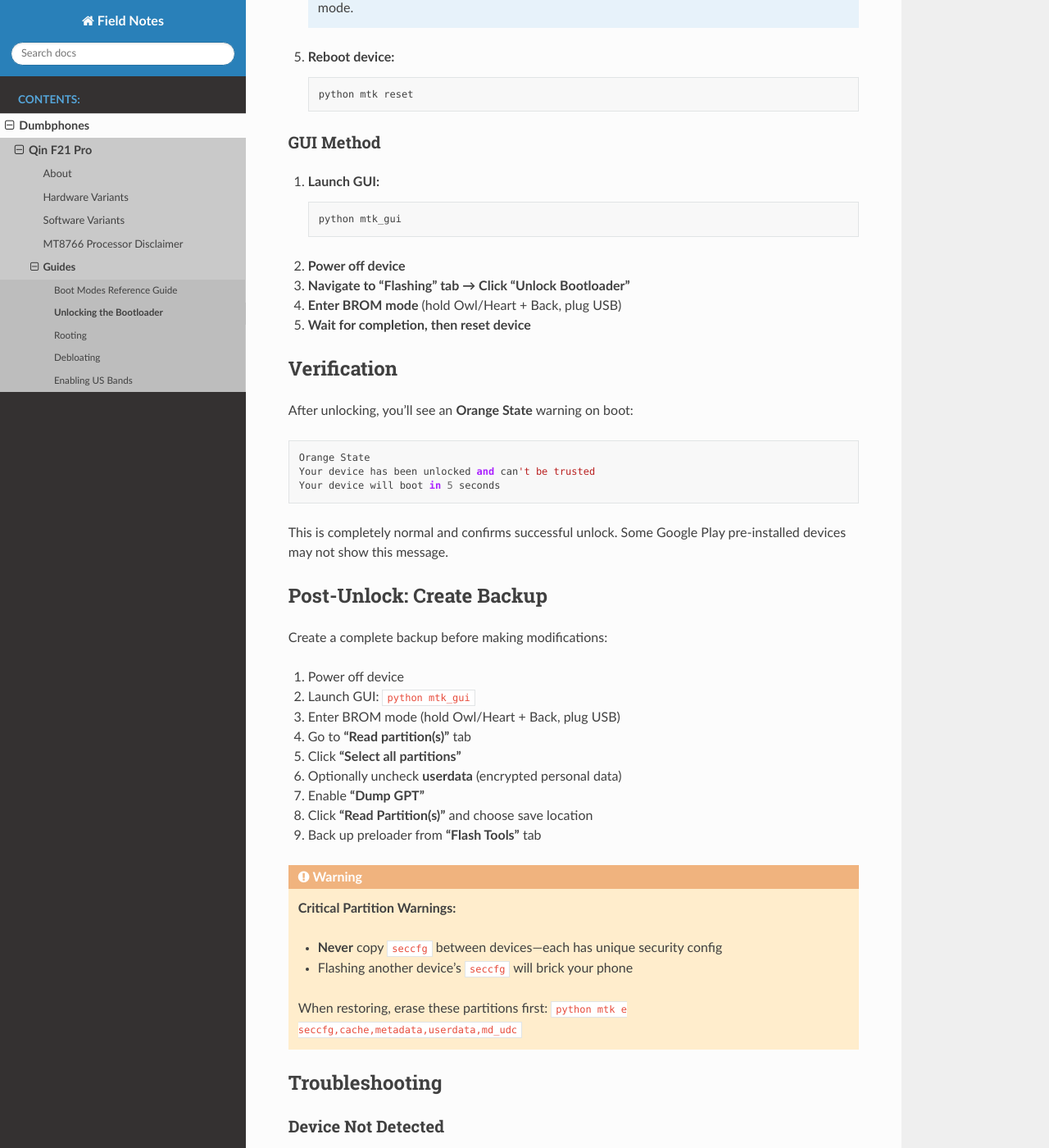
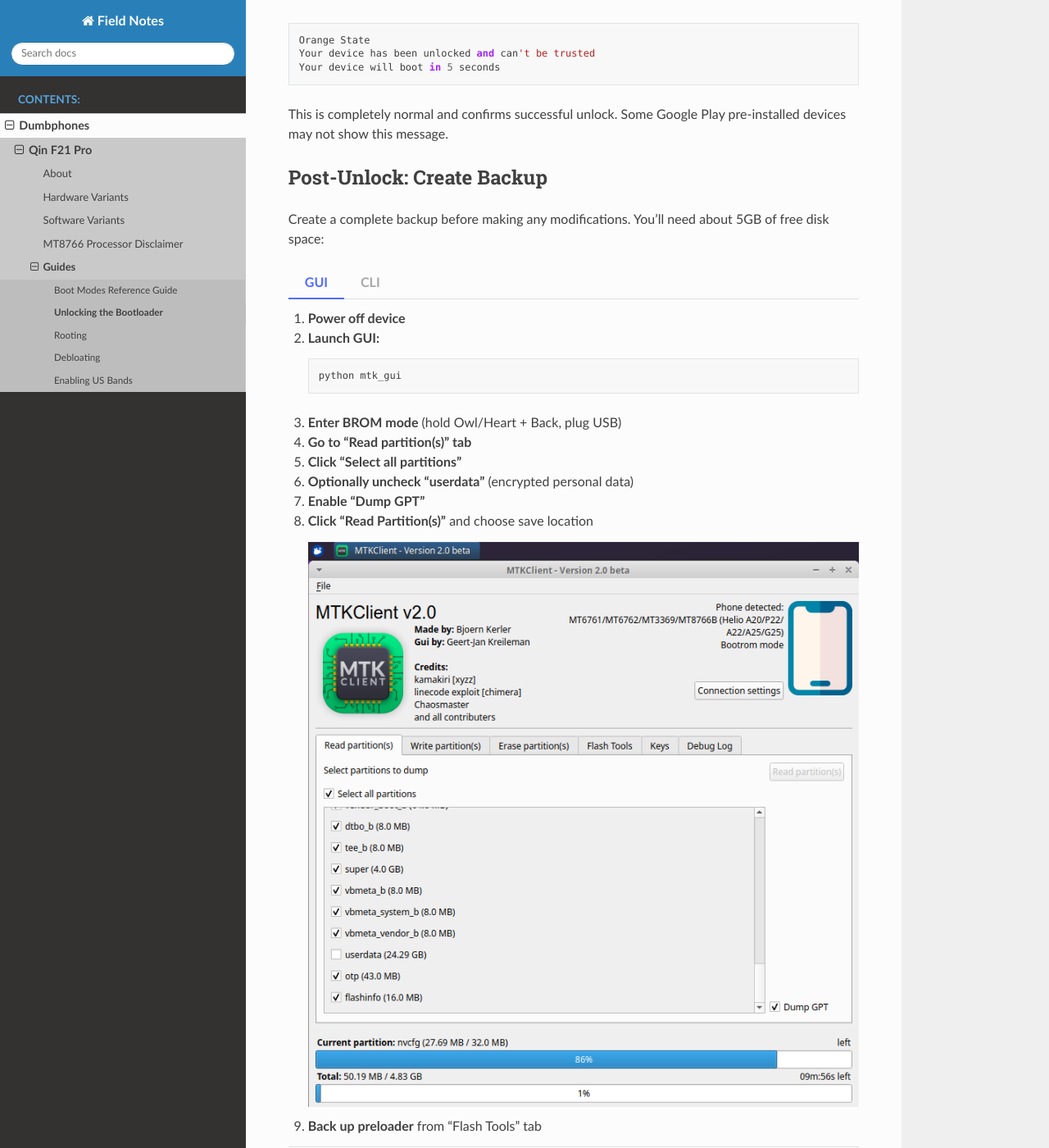
Before and after one commit to kaveet/kaveet.github.io, a Sphinx documentation site: the page built from docs/dumbphones/qin-f21-pro/guides/unlocking-bootloader.md, in a window 1280 px wide and 1400 px high, scrolled down 1597 px. Shown: the whole window at 82% size. Built offline with Sphinx 7.4.7 and the Read the Docs theme 3.1.0, drawn with Linux system fonts in a browser that asks for light colours; some of the changed text lies outside the part shown.

Commit message:
docs: improve unlocking bootloader doc

````diff
--- a/docs/dumbphones/qin-f21-pro/guides/unlocking-bootloader.md
+++ b/docs/dumbphones/qin-f21-pro/guides/unlocking-bootloader.md
@@ -12,7 +12,7 @@
 ```
 
 ```{warning}
-**Data Loss Risk:** Unlocking the bootloader may wipe all device data. While some users report successful unlocks without data loss, this is not guaranteed and appears device/firmware-specific. **Create a complete backup before proceeding.**
+**Data Loss Risk:** Unlocking the bootloader will factory reset your device, erasing all data.
 ```
 
 This guide uses [MTKClient](https://github.com/bkerler/mtkclient), an open-source tool for MediaTek-based devices.
@@ -35,12 +35,32 @@
 
 ## Unlock Using MTKClient
 
-### Command Line Method
+::::{tab-set}
 
+:::{tab-item} GUI
+1. **Launch GUI:**
+   ```bash
+   python mtk_gui
+   ```
+
+2. **Power off device**
+
+3. **Navigate to "Flashing" tab → Click "Unlock Bootloader"**
+
+4. **Enter BROM mode:**
+   - Hold **Owl/Heart button** (top left) + **Back button**
+   - While holding, plug in USB cable
+   - Keep holding until device detected
+
+5. **Wait for completion, then reset device**
+:::
+
+:::{tab-item} CLI
 1. **Power off device completely**
 
-2. **Run unlock command** in MTKClient directory:
-   ```
+2. **Run unlock and factory reset commands** in MTKClient directory:
+   ```bash
+   python mtk e metadata,userdata,md_udc
    python mtk da seccfg unlock
    ```
 
@@ -51,29 +71,15 @@
 
 4. **Wait for completion** (10-30 seconds)
 
-   ```{note}
-   Some users need to reconnect USB multiple times. If stuck, disconnect and re-enter BROM mode.
-   ```
+   **Note:** Some users need to reconnect USB multiple times. If stuck, disconnect and re-enter BROM mode.
 
 5. **Reboot device:**
-   ```
+   ```bash
    python mtk reset
    ```
+:::
 
-### GUI Method
-
-1. **Launch GUI:**
-   ```
-   python mtk_gui
-   ```
-
-2. **Power off device**
-
-3. **Navigate to "Flashing" tab → Click "Unlock Bootloader"**
-
-4. **Enter BROM mode** (hold Owl/Heart + Back, plug USB)
-
-5. **Wait for completion, then reset device**
+::::
 
 ## Verification
 
@@ -89,25 +95,60 @@
 
 ## Post-Unlock: Create Backup
 
-Create a complete backup before making modifications:
+Create a complete backup before making any modifications. You'll need about 5GB of free disk space:
 
-1. Power off device
-2. Launch GUI: `python mtk_gui`
-3. Enter BROM mode (hold Owl/Heart + Back, plug USB)
-4. Go to **"Read partition(s)"** tab
-5. Click **"Select all partitions"**
-6. Optionally uncheck **userdata** (encrypted personal data)
-7. Enable **"Dump GPT"**
-8. Click **"Read Partition(s)"** and choose save location
-9. Back up preloader from **"Flash Tools"** tab
+::::{tab-set}
 
-```{warning}
-**Critical Partition Warnings:**
-- **Never** copy `seccfg` between devices—each has unique security config
-- Flashing another device's `seccfg` will brick your phone
+:::{tab-item} GUI
+1. **Power off device**
 
-When restoring, erase these partitions first: `python mtk e seccfg,cache,metadata,userdata,md_udc`
-```
+2. **Launch GUI:**
+   ```bash
+   python mtk_gui
+   ```
+
+3. **Enter BROM mode** (hold Owl/Heart + Back, plug USB)
+
+4. **Go to "Read partition(s)" tab**
+
+5. **Click "Select all partitions"**
+
+6. **Optionally uncheck "userdata"** (encrypted personal data)
+
+7. **Enable "Dump GPT"**
+
+8. **Click "Read Partition(s)"** and choose save location
+
+   ![MTK GUI Backup Interface](../images/mtk-gui-backup.png)
+
+9. **Back up preloader** from "Flash Tools" tab
+:::
+
+:::{tab-item} CLI
+1. **Power off device**
+
+2. **Read all partitions** in MTKClient directory:
+   ```bash
+   python mtk rl backup --skip=userdata
+   ```
+
+   To include userdata (encrypted personal data):
+   ```bash
+   python mtk rl backup
+   ```
+
+3. **Enter BROM mode:**
+   - Hold **Owl/Heart button** (top left) + **Back button**
+   - While holding, plug in USB cable
+   - Keep holding until device detected
+
+4. **Wait for backup to complete**
+
+   Partitions will be saved to the `backup` directory in your MTKClient folder.
+:::
+
+::::
+
 
 ## Troubleshooting
 
````
Also changed, not shown: other parts of docs/dumbphones/qin-f21-pro/guides/unlocking-bootloader.md (+1 -1 lines), docs/dumbphones/qin-f21-pro/images/mtk-gui-backup.png (added).
